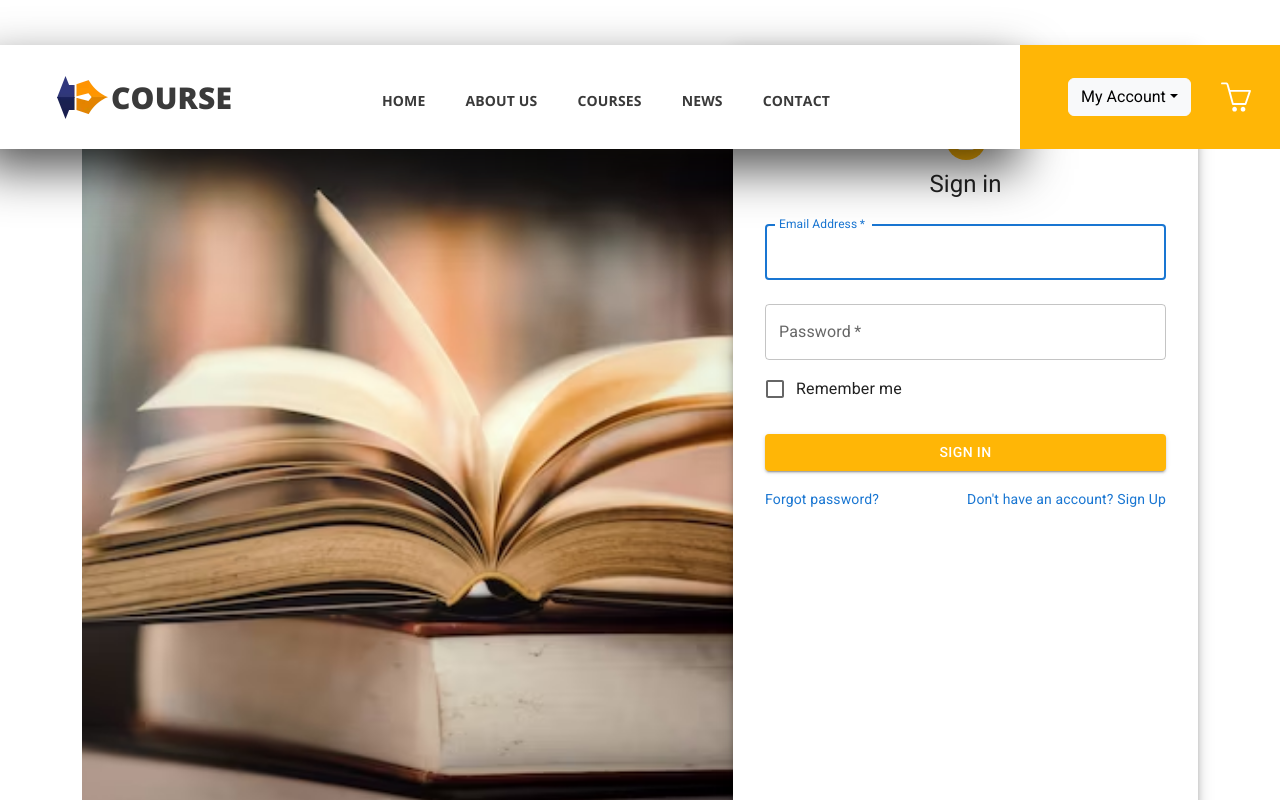
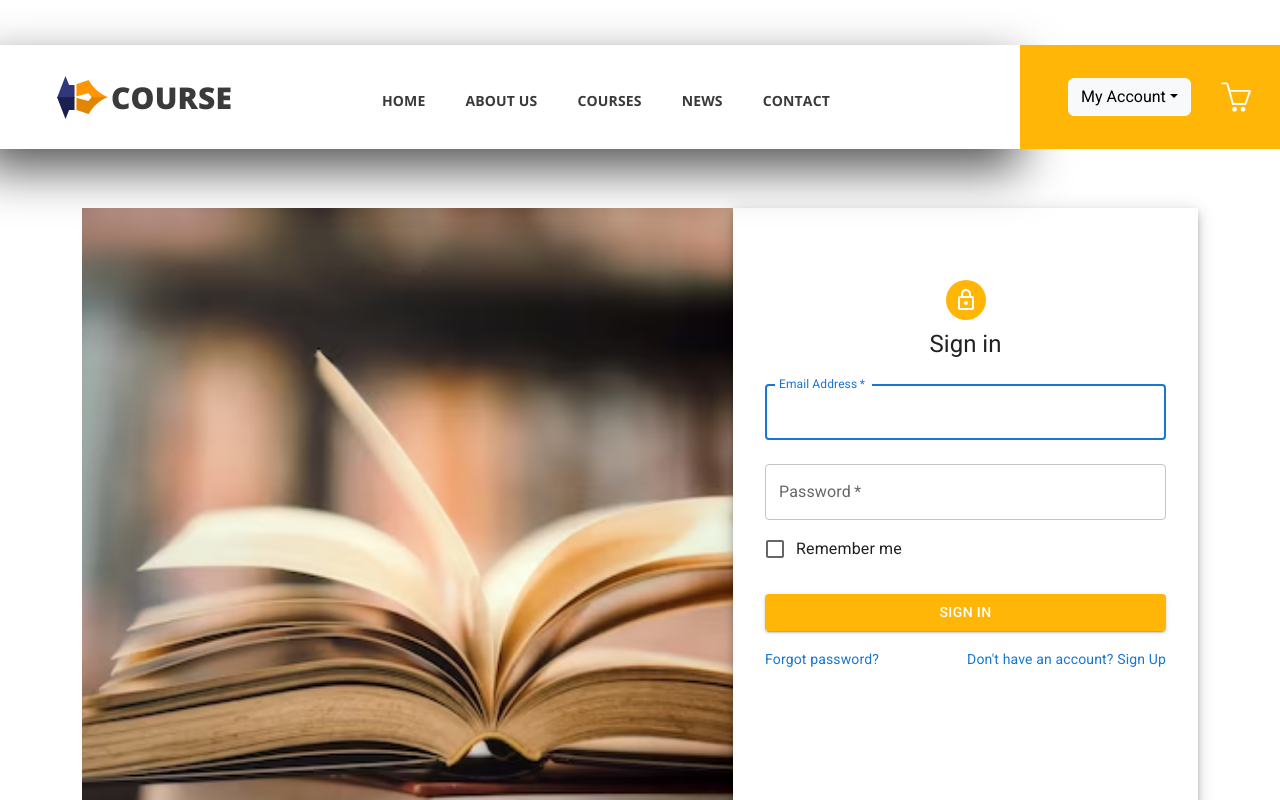
Before and after one commit to SadiqNahmetov/EducationApp, a React (Create React App) app in the folder courseapp/: page /login in a window 1280 px wide. Shown: the top 800 px of the page. Built offline with nearby package versions, Linux system fonts and the light colour scheme; no server answers.

Commit message:
Changa login register

```diff
--- a/courseapp/src/App.js
+++ b/courseapp/src/App.js
@@ -41,6 +41,7 @@ function App() {
     <div>
 
       <Routes>
+      {/* <Route path="*" element={<Home />} /> */}
         <Route path="/" element={<Home />} />
 
         <Route path="/course" element={<Course />} />
--- a/courseapp/src/assets/styles/Home.css
+++ b/courseapp/src/assets/styles/Home.css
@@ -75,6 +75,20 @@ div {
 	box-sizing: border-box;
 }
 
+
+
+
+.myHeigt{
+	margin-top: 13rem!important;
+    margin-bottom: 25rem!important;
+	height:450px !important;
+}
+
+.registerHeigt{
+	margin-top: 13rem!important;
+	margin-bottom: 8rem!important;
+	height: 800px !important;
+}
 ul {
 	list-style: none;
 	margin-bottom: 0px;
@@ -233,12 +247,14 @@ section {
 }
 
 
-.colorLogin{
+.colorLogin {
 	color: #000;
 }
-.colorLogin:hover{
+
+.colorLogin:hover {
 	color: red;
 }
+
 .clearfix {
 	zoom: 1;
 }
@@ -275,6 +291,10 @@ section {
 	transition: all 400ms ease;
 }
 
+
+
+
+
 .trans_500 {
 	-webkit-transition: all 500ms ease;
 	-moz-transition: all 500ms ease;
@@ -307,7 +327,7 @@ section {
 /*********************************
 3. Header
 *********************************/
-.basket-icon{
+.basket-icon {
 	margin-left: 30px;
 	color: #fff;
 	font-size: 30px;
@@ -394,7 +414,7 @@ section {
 
 .main_nav_item {
 	display: inline-block;
-	margin-right: 40px ;
+	margin-right: 40px;
 }
 
 .main_nav_item:last-child {
@@ -622,9 +642,11 @@ section {
 .menu_social_item a .fab {
 	color: #ece6e6;
 }
-.__cf_email__{
+
+.__cf_email__ {
 	color: #a5a5a5;
 }
+
 .menu_social_item a .fab:hover {
 	color: #ffb606;
 }
@@ -810,7 +832,8 @@ section {
 	left: 0;
 	width: 100%;
 }
-.hero_boxes_inner .container{
+
+.hero_boxes_inner .container {
 	max-width: 1220px;
 }
 
@@ -830,15 +853,17 @@ section {
 }
 
 
-.hero_box:hover .box-icons{
+.hero_box:hover .box-icons {
 	filter: brightness(40.5);
 }
+
 .hero_box img {
 	width: 62px;
 	height: auto;
 	margin-top: -6px;
 }
-.box-icons path{
+
+.box-icons path {
 	fill: red !important;
 }
 
@@ -886,7 +911,7 @@ section {
 	padding-bottom: 117px;
 }
 
-.title_section{
+.title_section {
 	padding-top: 45px;
 
 }
@@ -1378,10 +1403,12 @@ input:last-of-type {
 	width: 100%;
 	background: #1a1a1a;
 }
-.footer_copyright{
-color: #a5a5a5;
-
-}
+
+.footer_copyright {
+	color: #a5a5a5;
+
+}
+
 .footer .section_title h1 {
 	color: #FFFFFF;
 }
@@ -1460,7 +1487,8 @@ color: #a5a5a5;
 .footer_column_content {
 	margin-top: 32px;
 }
-.footer_column_content ul{
+
+.footer_column_content ul {
 	padding-left: 0 !important;
 }
 
--- a/courseapp/src/components/layout/Navbar.jsx
+++ b/courseapp/src/components/layout/Navbar.jsx
@@ -39,9 +39,9 @@ function Navbar() {
           </Dropdown.Toggle>
 
           <Dropdown.Menu>
-            <Dropdown.Item ><Link className='colorLogin' to = "login">Login</Link></Dropdown.Item>
-            <Dropdown.Item ><Link className='colorLogin' to = "register">Register</Link></Dropdown.Item>
-            <Dropdown.Item ><Link className='colorLogin' to = "">Logout</Link></Dropdown.Item>
+            <Dropdown.Item ><Link className='colorLogin' to ="/login">Login</Link></Dropdown.Item>
+            <Dropdown.Item ><Link className='colorLogin' to ="/register">Register</Link></Dropdown.Item>
+            <Dropdown.Item ><Link className='colorLogin' to ="">Logout</Link></Dropdown.Item>
           </Dropdown.Menu>
         </Dropdown>
        <Link to="basket"> <SlBasket  className='basket-icon'/></Link>
--- a/courseapp/src/pages/account/Login.jsx
+++ b/courseapp/src/pages/account/Login.jsx
@@ -33,7 +33,7 @@ export default function SignInSide() {
     <>
     <Navbar/>
       <Header/>
-      <div className='container my-5'>
+      <div className='container myHeigt my-5'>
         <ThemeProvider theme={theme}>
           <Grid container component="main" sx={{ height: '100vh' }}>
             <CssBaseline />
--- a/courseapp/src/pages/account/Register.jsx
+++ b/courseapp/src/pages/account/Register.jsx
@@ -33,7 +33,7 @@ export default function SignInSide() {
     <>
     <Navbar />
       <Header />
-      <div className='container my-5' >
+      <div className='container  registerHeigt my-5' >
         <ThemeProvider theme={theme}>
           <Grid container component="main" sx={{ height: '100vh' }}>
             <CssBaseline />
```
Also changed, not shown: courseapp/src/components/services/Service.jsx (+1 -1 lines).
